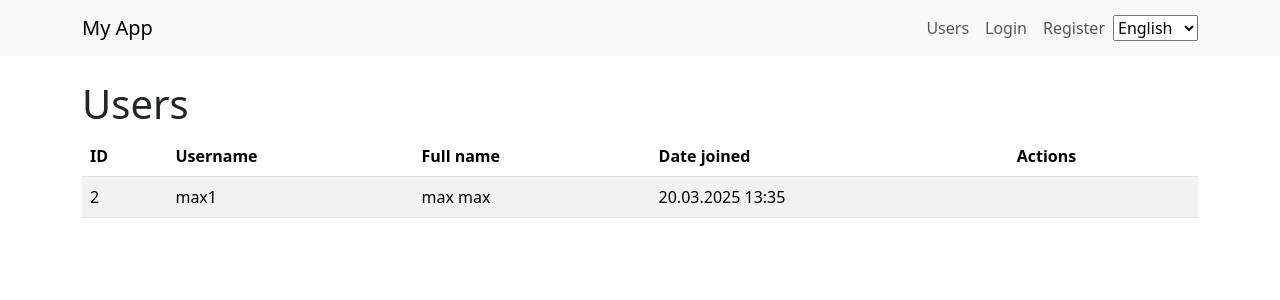
After one commit to Gamabyta24/python-project-52, a Django app: page /users/ in a window 1280 px wide. The commit adds this page. Shown: the top 300 px of the page. Run offline with Django 5.2, Linux system fonts and the light colour scheme; data comes from the database, SQL or seed files in the repository; both versions use the stored data as it was after the commit; some libraries are stand-ins or nearby versions.

Commit message:
Добавлено: регистрация,вход,удаление,изменение пользователей

```diff
--- a/task_manager/templates/base.html
+++ b/task_manager/templates/base.html
@@ -17,9 +17,19 @@
             </button>
             <div class="collapse navbar-collapse" id="navbarNav">
                 <ul class="navbar-nav ms-auto">
-                    <li class="nav-item"><a class="nav-link" href="#">{% trans "Login" %}</a></li>
-                    <li class="nav-item"><a class="nav-link" href="#">{% trans "Register" %}</a></li>
-                    <li class="nav-item"><a class="nav-link" href="#">{% trans "Users" %}</a></li>
+                    <li class="nav-item"><a class="nav-link" href="{% url 'users' %}">{% trans "Users" %}</a></li>
+                    {% if user.is_authenticated %}
+                        <li class="nav-item"><a class="nav-link" href="#">{{ user.username }}</a></li>
+                        <li class="nav-item">
+                            <form action="{% url 'logout' %}" method="post">
+                                {% csrf_token %}
+                                <button type="submit" class="btn btn-link nav-link">{% trans "Logout" %}</button>
+                            </form>
+                        </li>
+                    {% else %}
+                        <li class="nav-item"><a class="nav-link" href="{% url 'login' %}">{% trans "Login" %}</a></li>
+                        <li class="nav-item"><a class="nav-link" href="{% url 'user_create' %}">{% trans "Register" %}</a></li>
+                    {% endif %}
                 </ul>
                 <form action="{% url 'set_language' %}" method="post">
                     {% csrf_token %}
@@ -32,6 +42,14 @@
         </div>
     </nav>
     <div class="container mt-4">
+        {% if messages %}
+            {% for message in messages %}
+                <div class="alert alert-{{ message.tags }}">
+                    {{ message }}
+                </div>
+            {% endfor %}
+        {% endif %}
+
         {% block content %}{% endblock %}
     </div>
     {% bootstrap_javascript %}
--- /dev/null
+++ b/task_manager/templates/users/index.html
@@ -0,0 +1,37 @@
+{% extends "base.html" %}
+{% load i18n %}
+{% load django_bootstrap5 %}
+
+{% block title %}{% trans "Users" %}{% endblock %}
+
+{% block content %}
+    <h1>{% trans "Users" %}</h1>
+
+    <table class="table table-striped">
+        <thead>
+            <tr>
+                <th>ID</th>
+                <th>{% trans "Username" %}</th>
+                <th>{% trans "Full name" %}</th>
+                <th>{% trans "Date joined" %}</th>
+                <th>{% trans "Actions" %}</th>
+            </tr>
+        </thead>
+        <tbody>
+            {% for user in users %}
+                <tr>
+                    <td>{{ user.id }}</td>
+                    <td>{{ user.username }}</td>
+                    <td>{{ user.first_name }} {{ user.last_name }}</td>
+                    <td>{{ user.date_joined|date:"d.m.Y H:i" }}</td>
+                    <td>
+                        {% if request.user.id == user.id %}
+                            <a href="{% url 'user_update' user.id %}" class="btn btn-primary btn-sm">{% trans "Update" %}</a>
+                            <a href="{% url 'user_delete' user.id %}" class="btn btn-danger btn-sm">{% trans "Delete" %}</a>
+                        {% endif %}
+                    </td>
+                </tr>
+            {% endfor %}
+        </tbody>
+    </table>
+{% endblock %}
--- a/task_manager/urls.py
+++ b/task_manager/urls.py
@@ -18,8 +18,20 @@ from django.contrib import admin
 from django.conf.urls.i18n import set_language
 from django.urls import path
 from .views import index
+from .views import (
+    index, UserListView, UserCreateView, UserUpdateView, UserDeleteView,
+    UserLoginView, UserLogoutView
+)
 urlpatterns = [
     path('admin/', admin.site.urls),
-    path('',index),
+    path('',index,name='index'),
     path("set_language/", set_language, name="set_language"),
+    path('users/', UserListView.as_view(), name='users'),
+    path('users/create/', UserCreateView.as_view(), name='user_create'),
+    path('users/<int:pk>/update/', UserUpdateView.as_view(), name='user_update'),
+    path('users/<int:pk>/delete/', UserDeleteView.as_view(), name='user_delete'),
+
+    # Authentication routes
+    path('login/', UserLoginView.as_view(), name='login'),
+    path('logout/', UserLogoutView.as_view(), name='logout'),
 ]
--- a/task_manager/views.py
+++ b/task_manager/views.py
@@ -1,4 +1,81 @@
-from django.shortcuts import render
+from django.contrib import messages
+from django.contrib.auth import login, logout
+from django.contrib.auth.forms import AuthenticationForm
+from django.contrib.auth.mixins import LoginRequiredMixin, UserPassesTestMixin
+from django.contrib.auth.models import User
+from django.contrib.auth.views import LoginView, LogoutView
+from django.shortcuts import render, redirect
+from django.urls import reverse_lazy
+from django.utils.translation import gettext as _
+from django.views.generic import ListView, CreateView, UpdateView, DeleteView
+from .forms import UserRegistrationForm
 
 def index(request):
     return render(request,'index.html')
+
+
+class UserListView(ListView):
+    model = User
+    template_name = 'users/index.html'
+    context_object_name = 'users'
+
+class UserCreateView(CreateView):
+    model = User
+    form_class = UserRegistrationForm
+    template_name = 'users/create.html'
+    success_url = reverse_lazy('login')
+
+    def form_valid(self, form):
+        messages.success(self.request, _('User successfully registered'))
+        return super().form_valid(form)
+
+class UserUpdateView(LoginRequiredMixin, UserPassesTestMixin, UpdateView):
+    model = User
+    form_class = UserRegistrationForm
+    template_name = 'users/update.html'
+    success_url = reverse_lazy('users')
+
+    def test_func(self):
+        # Проверка, что пользователь изменяет только свой профиль
+        return self.request.user.id == self.kwargs['pk']
+
+    def form_valid(self, form):
+        messages.success(self.request, _('User successfully updated'))
+        return super().form_valid(form)
+
+    def handle_no_permission(self):
+        messages.error(self.request, _('You have no rights to change another user'))
+        return redirect('users')
+
+class UserDeleteView(LoginRequiredMixin, UserPassesTestMixin, DeleteView):
+    model = User
+    template_name = 'users/delete.html'
+    success_url = reverse_lazy('users')
+
+    def test_func(self):
+        # Проверка, что пользователь удаляет только свой профиль
+        return self.request.user.id == self.kwargs['pk']
+
+    def form_valid(self, form):
+        messages.success(self.request, _('User successfully deleted'))
+        return super().form_valid(form)
+
+    def handle_no_permission(self):
+        messages.error(self.request, _('You have no rights to delete another user'))
+        return redirect('users')
+
+class UserLoginView(LoginView):
+    form_class = AuthenticationForm
+    template_name = 'users/login.html'
+    next_page = reverse_lazy('index')
+
+    def form_valid(self, form):
+        messages.success(self.request, _('You are logged in'))
+        return super().form_valid(form)
+
+class UserLogoutView(LogoutView):
+    next_page = reverse_lazy('index')
+
+    def dispatch(self, request, *args, **kwargs):
+        messages.info(request, _('You are logged out'))
+        return super().dispatch(request, *args, **kwargs)
```
Also changed, not shown: task_manager/forms.py (added, +12 -0 lines), task_manager/templates/users/create.html (added, +15 -0 lines), task_manager/templates/users/delete.html (added, +17 -0 lines), task_manager/templates/users/login.html (added, +15 -0 lines), task_manager/templates/users/update.html (added, +15 -0 lines), db.sqlite3, task_manager/locale/en/LC_MESSAGES/django.po, task_manager/locale/ru/LC_MESSAGES/django.po.
